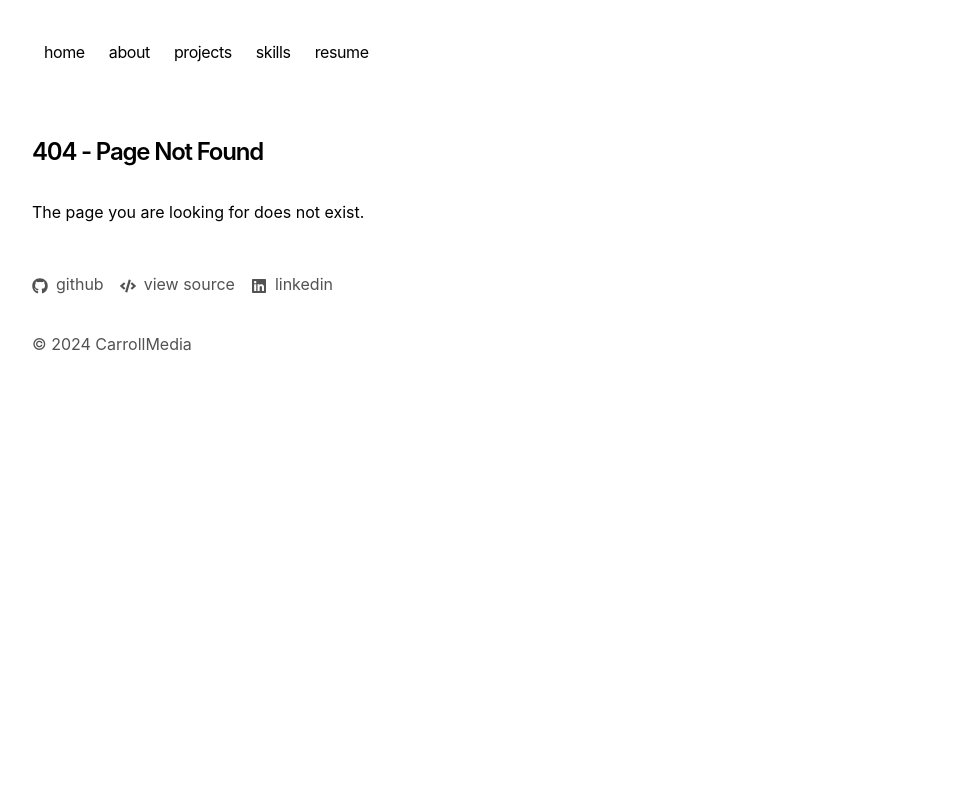
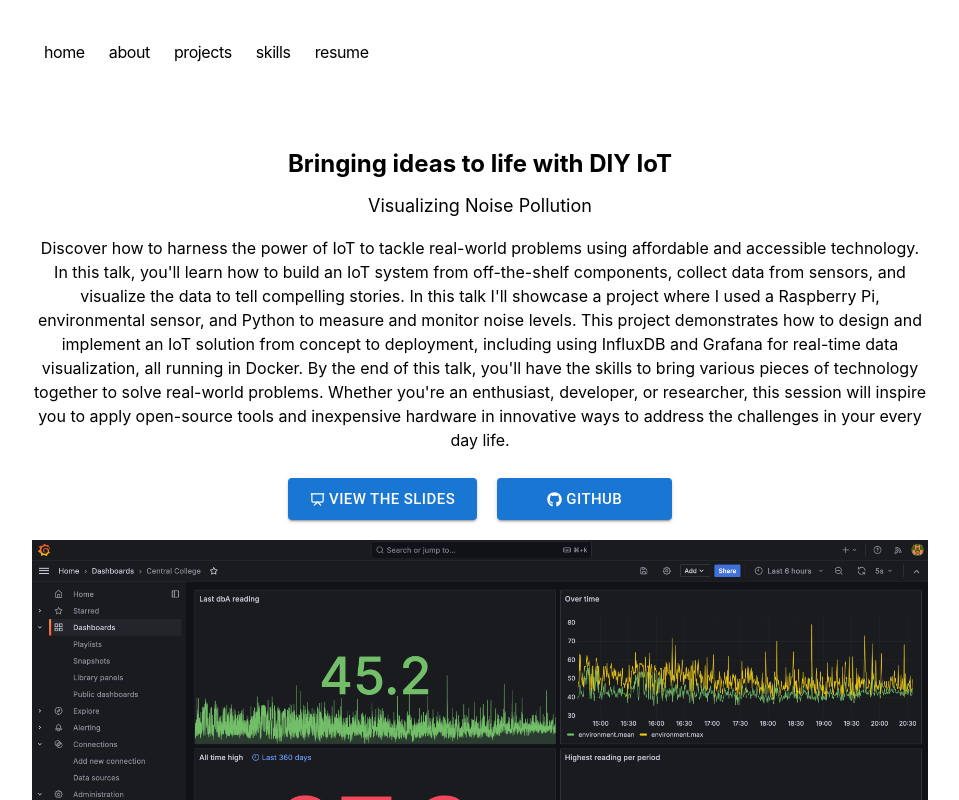
Before and after one commit to r-carroll/carrollmedia, a Next.js app: page /decibel-meter in a window 1280 px wide. Before the commit this address had no page. Shown: the top 800 px of the page, without its empty margins (160-1119 px from the left). Built offline with nearby package versions, Linux system fonts and the light colour scheme.

Commit message:
adding decibel meter page

```diff
--- a/app/blog/[slug]/page.tsx
+++ b/app/blog/[slug]/page.tsx
@@ -3,13 +3,13 @@ import { CustomMDX } from 'app/components/mdx'
 import { formatDate, getBlogPosts } from 'app/blog/utils'
 import { baseUrl } from 'app/sitemap'
 
-export async function generateStaticParams() {
-  let posts = getBlogPosts()
+// export async function generateStaticParams() {
+//   let posts = getBlogPosts()
 
-  return posts.map((post) => ({
-    slug: post.slug,
-  }))
-}
+//   return posts.map((post) => ({
+//     slug: post.slug,
+//   }))
+// }
 
 export function generateMetadata({ params }) {
   let post = getBlogPosts().find((post) => post.slug === params.slug)
@@ -51,48 +51,48 @@ export function generateMetadata({ params }) {
   }
 }
 
-export default function Blog({ params }) {
-  let post = getBlogPosts().find((post) => post.slug === params.slug)
+// export default function Blog({ params }) {
+//   let post = getBlogPosts().find((post) => post.slug === params.slug)
 
-  if (!post) {
-    notFound()
-  }
+//   if (!post) {
+//     notFound()
+//   }
 
-  return (
-    <section>
-      <script
-        type="application/ld+json"
-        suppressHydrationWarning
-        dangerouslySetInnerHTML={{
-          __html: JSON.stringify({
-            '@context': 'https://schema.org',
-            '@type': 'BlogPosting',
-            headline: post.metadata.title,
-            datePublished: post.metadata.publishedAt,
-            dateModified: post.metadata.publishedAt,
-            description: post.metadata.summary,
-            image: post.metadata.image
-              ? `${baseUrl}${post.metadata.image}`
-              : `/og?title=${encodeURIComponent(post.metadata.title)}`,
-            url: `${baseUrl}/blog/${post.slug}`,
-            author: {
-              '@type': 'Person',
-              name: 'My Portfolio',
-            },
-          }),
-        }}
-      />
-      <h1 className="title font-semibold text-2xl tracking-tighter">
-        {post.metadata.title}
-      </h1>
-      <div className="flex justify-between items-center mt-2 mb-8 text-sm">
-        <p className="text-sm text-neutral-600 dark:text-neutral-400">
-          {formatDate(post.metadata.publishedAt)}
-        </p>
-      </div>
-      <article className="prose">
-        <CustomMDX source={post.content} />
-      </article>
-    </section>
-  )
-}
+//   return (
+//     <section>
+//       <script
+//         type="application/ld+json"
+//         suppressHydrationWarning
+//         dangerouslySetInnerHTML={{
+//           __html: JSON.stringify({
+//             '@context': 'https://schema.org',
+//             '@type': 'BlogPosting',
+//             headline: post.metadata.title,
+//             datePublished: post.metadata.publishedAt,
+//             dateModified: post.metadata.publishedAt,
+//             description: post.metadata.summary,
+//             image: post.metadata.image
+//               ? `${baseUrl}${post.metadata.image}`
+//               : `/og?title=${encodeURIComponent(post.metadata.title)}`,
+//             url: `${baseUrl}/blog/${post.slug}`,
+//             author: {
+//               '@type': 'Person',
+//               name: 'My Portfolio',
+//             },
+//           }),
+//         }}
+//       />
+//       <h1 className="title font-semibold text-2xl tracking-tighter">
+//         {post.metadata.title}
+//       </h1>
+//       <div className="flex justify-between items-center mt-2 mb-8 text-sm">
+//         <p className="text-sm text-neutral-600 dark:text-neutral-400">
+//           {formatDate(post.metadata.publishedAt)}
+//         </p>
+//       </div>
+//       <article className="prose">
+//         <CustomMDX source={post.content} />
+//       </article>
+//     </section>
+//   )
+// }
--- a/app/components/nav.tsx
+++ b/app/components/nav.tsx
@@ -4,16 +4,16 @@ const navItems = {
   '/': {
     name: 'home',
   },
-  '#about': {
+  '/#about': {
     name: 'about',
   },
-  '#projects': {
+  '/#projects': {
     name: 'projects',
   },
-  '#skills': {
+  '/#skills': {
     name: 'skills',
   },
-  '#resume': {
+  '/#resume': {
     name: 'resume',
   },
 }
--- a/app/components/projects.tsx
+++ b/app/components/projects.tsx
@@ -68,8 +68,7 @@ export default function Projects() {
         </div>
         <div>
           <a
-            href="http://data.carrollmedia.dev/public-dashboards/c9a3620259a841a4afd1ed97c3c333c0"
-            target="_blank"
+            href="/decibel-meter"
           >
             <label htmlFor="environmental" className="mb-2 text-lg">
               Environmental Noise Dashboard
--- /dev/null
+++ b/app/decibel-meter/page.tsx
@@ -0,0 +1,57 @@
+"use client";
+
+import { Button } from "@mui/material";
+import { FaGithub } from "react-icons/fa";
+import { LuPresentation } from "react-icons/lu";
+
+export default function DecibelMeter() {
+  return (
+    <section className="items-center justify-center text-center">
+      <h1 className="text-2xl font-bold my-3">
+        Bringing ideas to life with DIY IoT
+      </h1>
+      <p className="my-3 text-lg">Visualizing Noise Pollution</p>
+      <p className="my-4">
+        Discover how to harness the power of IoT to tackle real-world problems
+        using affordable and accessible technology. In this talk, you'll learn
+        how to build an IoT system from off-the-shelf components, collect data
+        from sensors, and visualize the data to tell compelling stories. In this
+        talk I'll showcase a project where I used a Raspberry Pi, environmental
+        sensor, and Python to measure and monitor noise levels. This project
+        demonstrates how to design and implement an IoT solution from concept to
+        deployment, including using InfluxDB and Grafana for real-time data
+        visualization, all running in Docker. By the end of this talk, you'll
+        have the skills to bring various pieces of technology together to solve
+        real-world problems. Whether you're an enthusiast, developer, or
+        researcher, this session will inspire you to apply open-source tools and
+        inexpensive hardware in innovative ways to address the challenges in
+        your every day life.
+      </p>
+      <Button
+        variant="contained"
+        size="large"
+        style={{ margin: "10px", minWidth: "175px", marginBottom: "20px" }}
+      >
+        <LuPresentation />
+        &nbsp;View the slides
+      </Button>
+      <Button
+        variant="contained"
+        size="large"
+        style={{ margin: "10px", minWidth: "175px", marginBottom: "20px" }}
+        onClick={() =>
+          window.open("https://github.com/r-carroll/decibel-meter", "_blank")
+        }
+      >
+        <FaGithub />
+        &nbsp;GitHub
+      </Button>
+      <img
+        id="environmental"
+        src="images/portfolio/db.png"
+        alt="environmental noise dashboard"
+        className="pb-3"
+      />
+    </section>
+  );
+}
--- a/app/og/route.tsx
+++ b/app/og/route.tsx
@@ -2,7 +2,7 @@ import { ImageResponse } from 'next/og'
 
 export function GET(request: Request) {
   let url = new URL(request.url)
-  let title = url.searchParams.get('title') || 'Next.js Portfolio Starter'
+  let title = url.searchParams.get('title') || 'CarrollMedia'
 
   return new ImageResponse(
     (
--- a/app/sitemap.ts
+++ b/app/sitemap.ts
@@ -8,7 +8,7 @@ export default async function sitemap() {
     lastModified: post.metadata.publishedAt,
   }))
 
-  let routes = ['', '/blog'].map((route) => ({
+  let routes = ['', '/blog', '/decibel-meter'].map((route) => ({
     url: `${baseUrl}${route}`,
     lastModified: new Date().toISOString().split('T')[0],
   }))
```
